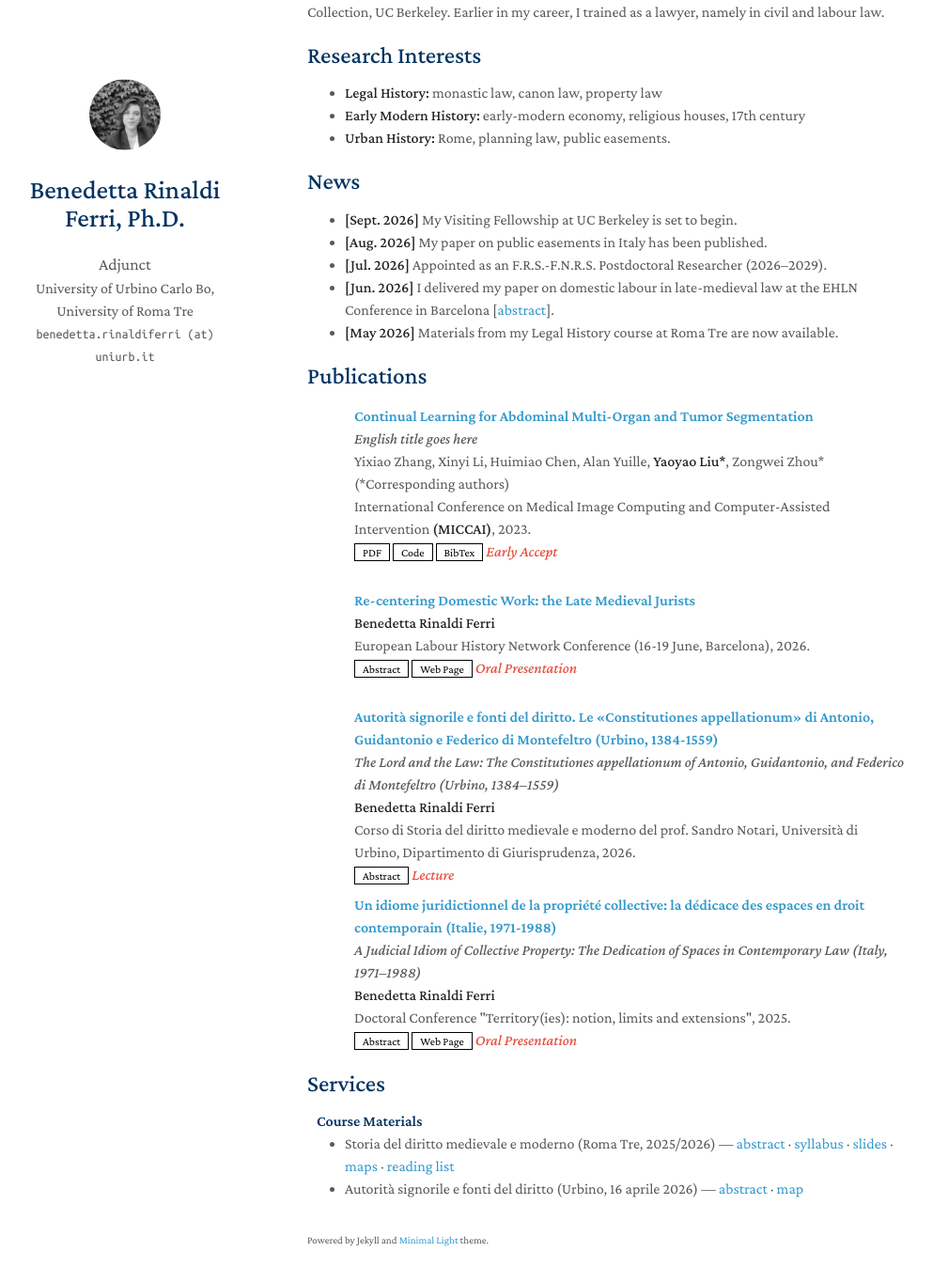
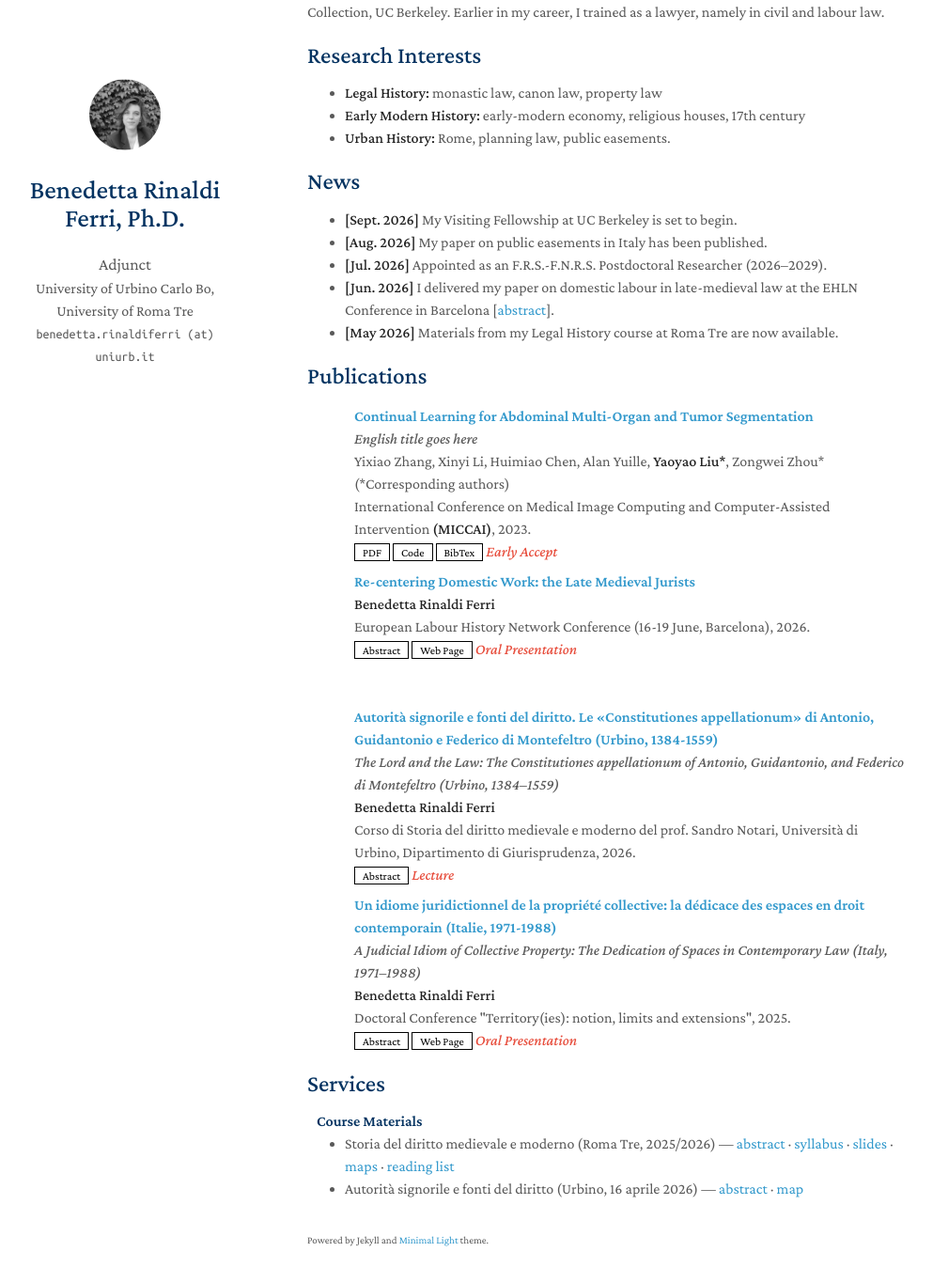
Before and after one commit to rinaldiferri/rinaldiferri.github.io, a Jekyll site: the page built from index.md, in a window 1280 px wide and 1400 px high, scrolled down 132 px. Shown: the top 1365 px of the window at 94% size, without its empty margins (143-1136 px from the left). Built offline with Jekyll 4.4.1, drawn with Linux system fonts in a browser that asks for light colours; a style sheet for code colours, icons or effects is not loaded; our own code applies the rules of GitHub Pages for plain Markdown files.

Commit message:
Update minimal-light.scss

```diff
--- a/_sass/minimal-light.scss
+++ b/_sass/minimal-light.scss
@@ -595,3 +595,24 @@ footer {
   display:none;
   font-family: monospace;
 }
+
+/* Publication spacing */
+.publications .bibliography > li {
+  margin-bottom: 20px;
+}
+
+.publications .bibliography > li:last-child {
+  margin-bottom: 0;
+}
+
+.publications .pub-row {
+  align-items: flex-start;
+}
+
+.publications .title,
+.publications .english-title,
+.publications .author,
+.publications .periodical,
+.publications .links {
+  margin-bottom: 0;
+}
```
